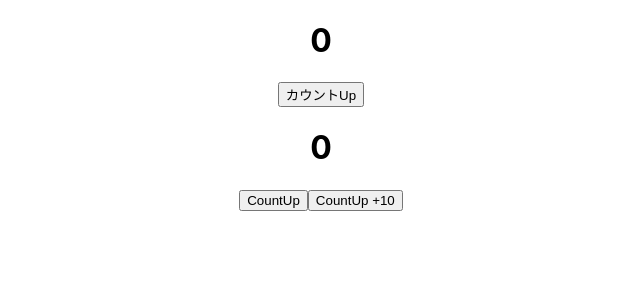
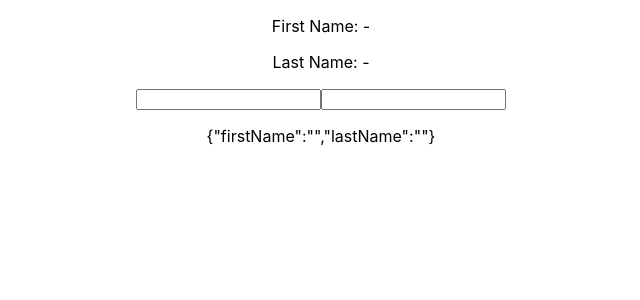
Before and after one commit to gengineer18/react-hooks-practice, a React (Create React App) app: page / in a window 1280 px wide. Shown: the top 300 px of the page, without its empty margins (319-959 px from the left). Built offline with nearby package versions, Linux system fonts and the light colour scheme.

Commit message:
オブジェクトの学習

```diff
--- a/src/App.js
+++ b/src/App.js
@@ -1,13 +1,15 @@
 import React from 'react';
 import './App.css';
-import Counter from './component/Counter'
-import CounterHook from './component/CounterHook'
+// import Counter from './component/Counter'
+// import CounterHook from './component/CounterHook'
+import FormHook from './component/FormHook'
 
 function App() {
   return (
     <div className="App">
-      <Counter />
-      <CounterHook />
+      {/* <Counter /> */}
+      {/* <CounterHook /> */}
+      <FormHook />
     </div>
   );
 }
--- /dev/null
+++ b/src/component/FormHook.js
@@ -0,0 +1,28 @@
+import React, {useState} from 'react'
+
+export default function FormHook() {
+  const [name, setName] = useState({ firstName: '', lastName: '' })
+  return (
+    <div>
+      <div>
+        <p>First Name: - {name.firstName}</p>
+        <p>Last Name: - {name.lastName}</p>
+      </div>
+      <form>
+        <input
+          type="text"
+          value={name.firstName}
+          onChange={e => setName({...name, firstName: e.target.value })}
+        />
+        <input
+          type="text"
+          value={name.lastName}
+          onChange={e => setName({...name, lastName: e.target.value })}
+        />
+      </form>
+      <div>
+        <p>{JSON.stringify(name)}</p>
+      </div>
+    </div>
+  )
+}
```
